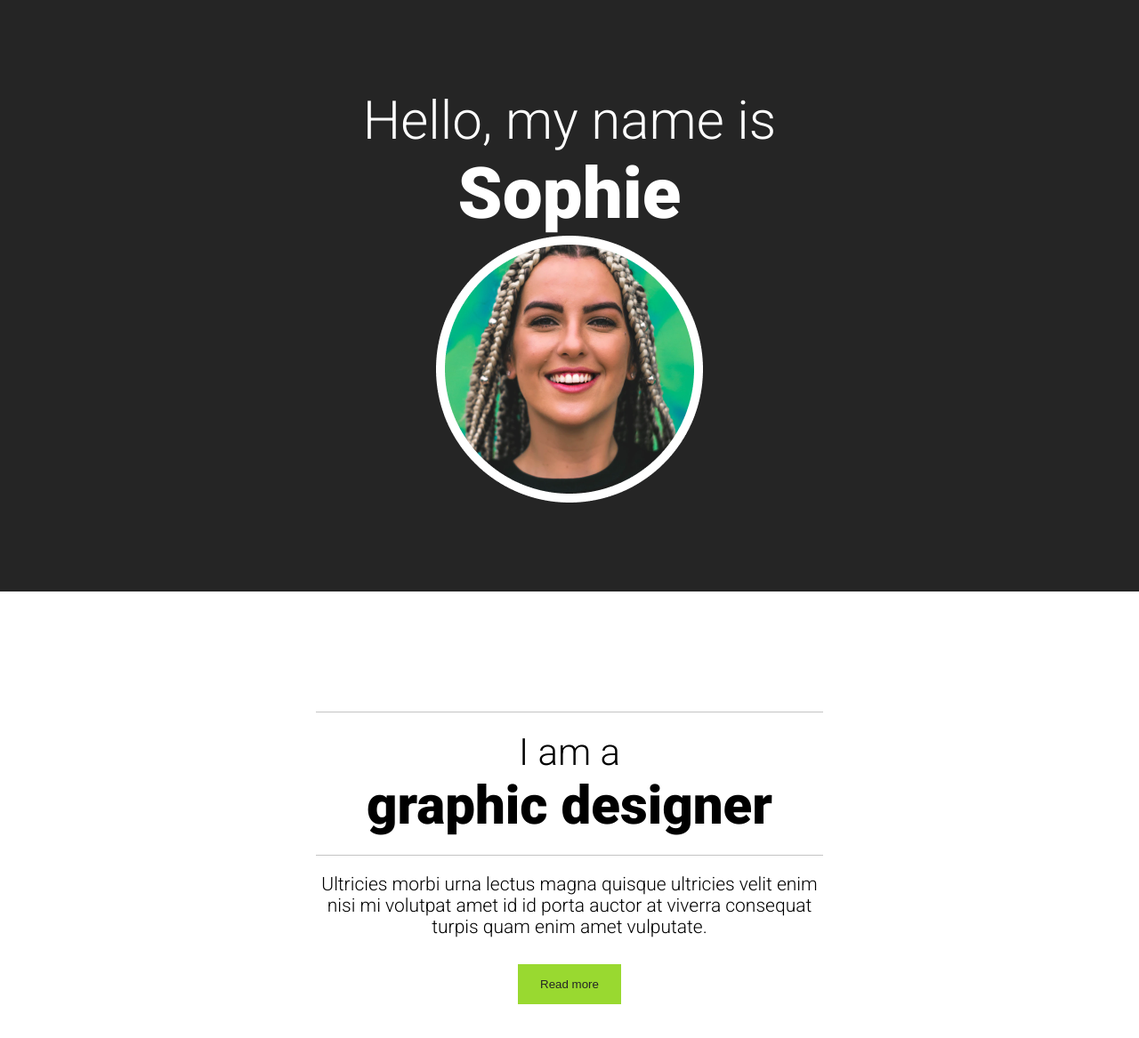
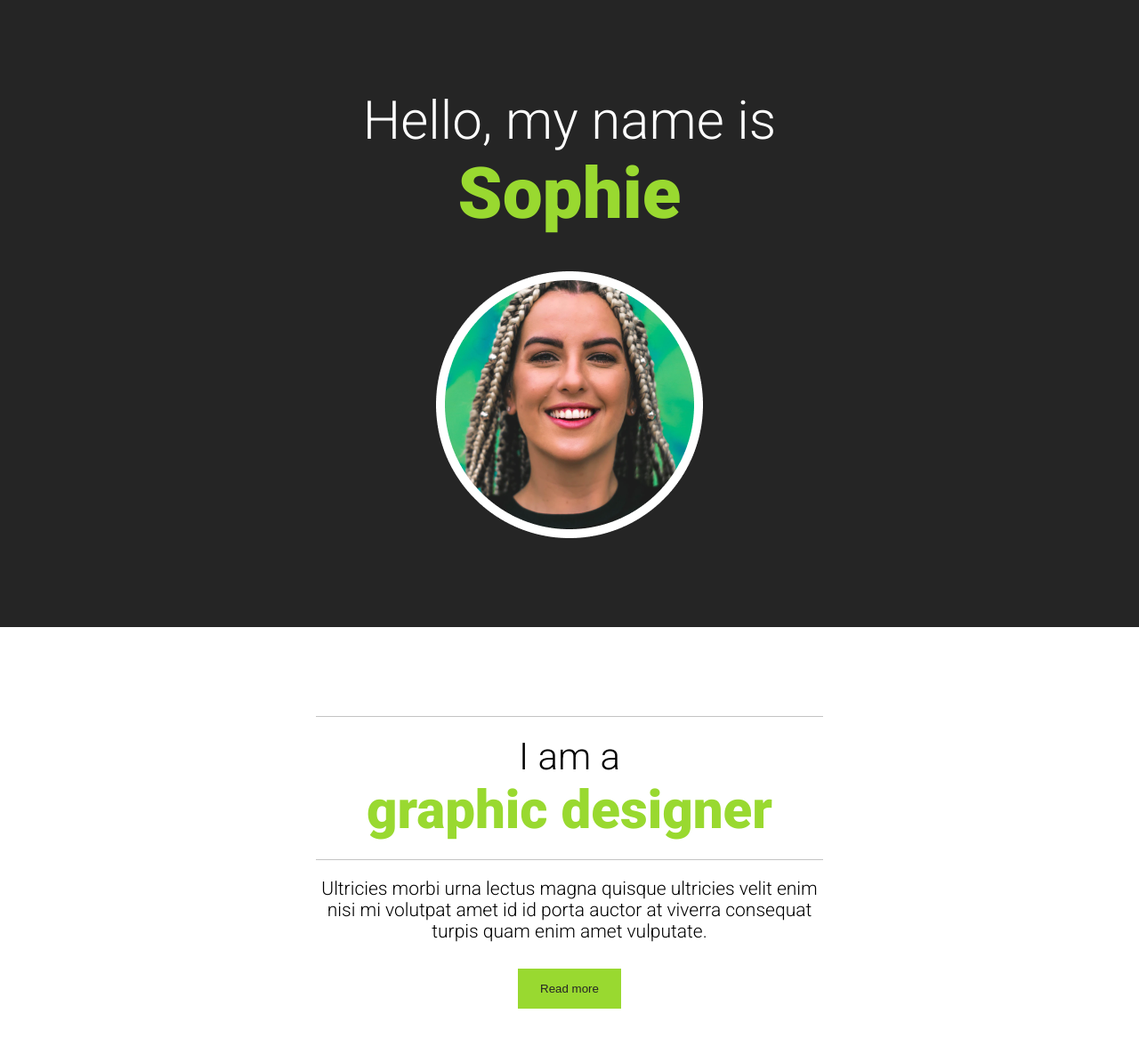
Before and after one commit to AwalHossain/Master_The_CSS, a plain HTML site: page index.html in a window 1280 px wide. Shown: the top 1167 px of the page at 89% size. Drawn offline with Linux system fonts and the light colour scheme.

Commit message:
changed the css ✅

```diff
--- a/css/style.css
+++ b/css/style.css
@@ -7,16 +7,17 @@ body {
     padding: 0;
 }
 
-.bold-text {
+.accent-text {
     font-weight: 900;
     display: block;
+    color: #99D930;
 }
 
-h1 .bold-text {
+h1 .accent-text {
     font-size: 80px;
 }
 
-h2 .bold-text {
+h2 .accent-text {
     font-size: 60px;
 }
 
@@ -27,12 +28,11 @@ h2 .bold-text {
 h1,
 h2 {
     font-weight: 300;
-    margin-bottom: 0;
+    margin-top: 0;
 }
 
 h1 {
     font-size: 60px;
-    margin-top: 0;
 }
 
 h2 {
@@ -93,3 +93,9 @@ a:focus {
     background-color: #252525;
     color: #fff;
 }
+
+article .btn:hover,
+.btn:focus{
+    background-color: #cf0f0f;
+    color: #fff;
+}
--- a/index.html
+++ b/index.html
@@ -17,13 +17,13 @@
                         <header class="inverse common" >
                             <div class="container">
 
-                                <h1>Hello, my name is <span class="bold-text">Sophie</span></h1>
+                                <h1>Hello, my name is <span class="accent-text">Sophie</span></h1>
                                 <img src="img/sophie.webp" alt="portrait of Sophie">
                             </div>
                         </header>
                         <section class="about-me common">
                                     <div class="container">
-                                        <h2>I am a <span class="bold-text">graphic designer</span></h2>
+                                        <h2>I am a <span class="accent-text">graphic designer</span></h2>
                                         <p class="mb-0">Ultricies morbi urna lectus magna quisque ultricies velit enim nisi mi volutpat amet id id porta auctor at viverra consequat turpis quam enim amet vulputate.</p>
                                         <button class="btn ">Read more</button>
                                     </section>
@@ -32,7 +32,7 @@
                         <section class="articles inverse common">
                                     <div class="container">
 
-                                        <h2>My most recent <span class="bold-text">article</span></h2>
+                                        <h2>My most recent <span class="accent-text">article</span></h2>
                                         <article>
                                             <h3 class="mb-0">Design systems that scale</h3>
                                             <p class="small-text ">Writen by Sophie on June 19, 2020</p>
```
